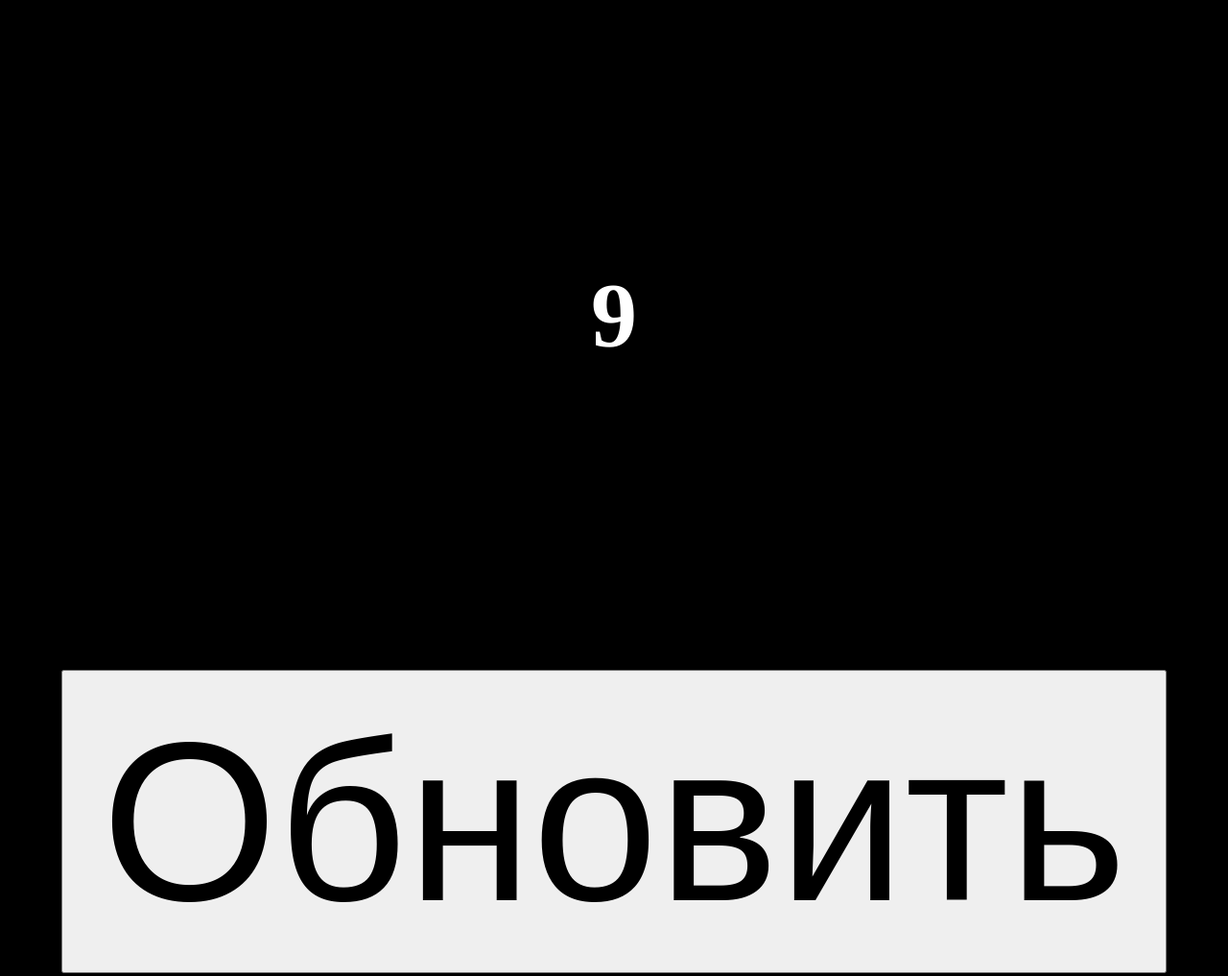
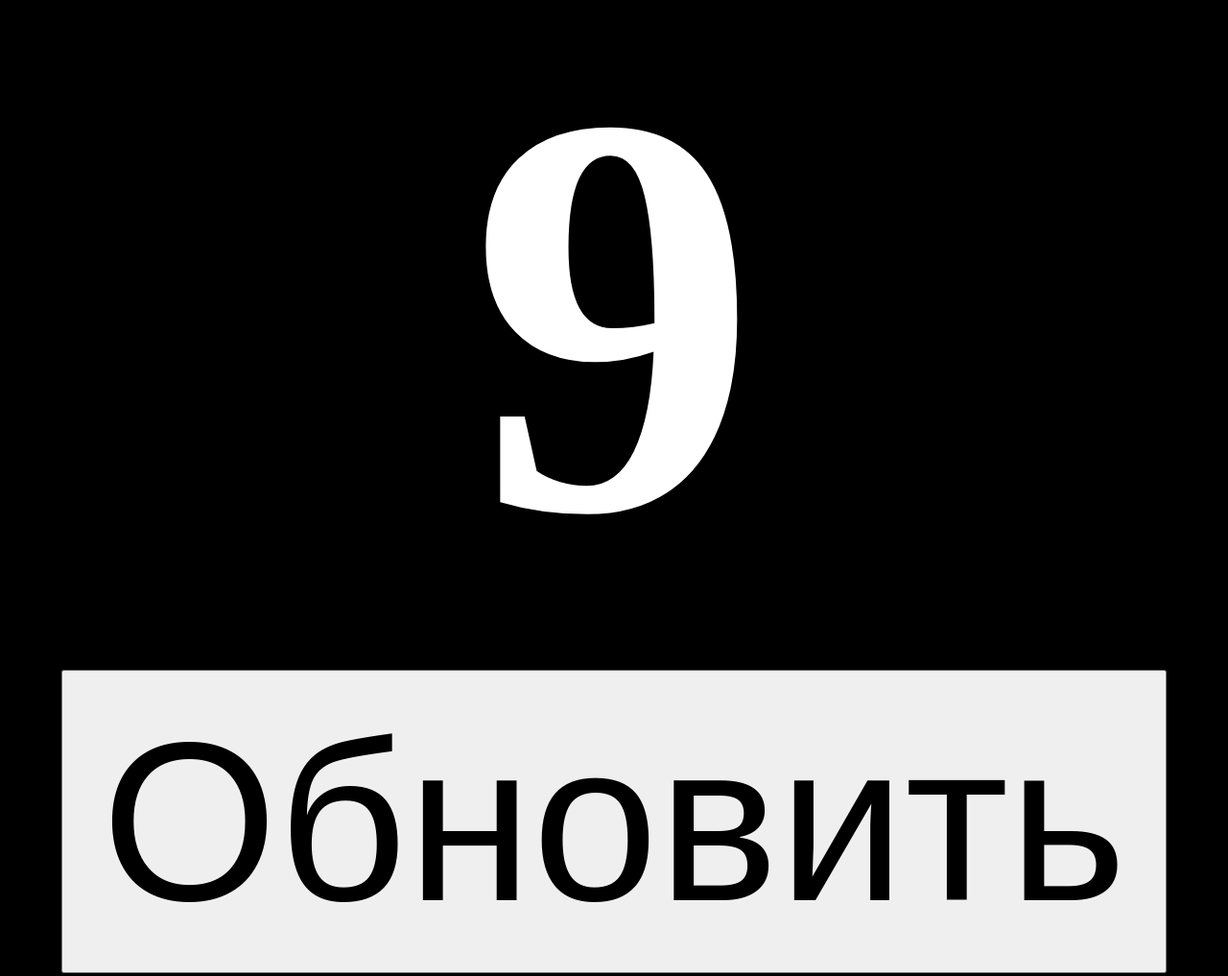
Before and after one commit to xzes1212/ezo, a plain HTML site: page index.html in a window 1280 px wide. Shown: the whole page at 96% size. Drawn offline with Linux system fonts and the light colour scheme.

Commit message:
Update index.html

```diff
--- a/index.html
+++ b/index.html
@@ -3,7 +3,7 @@
 <head>
   <style>
     #number-container {
-      font-size: 600%;
+      font-size: 600px;
       font-weight: bold;
       color: white;
       display: flex;
```
